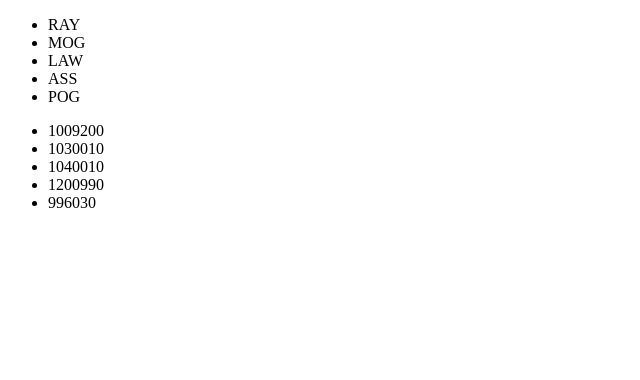
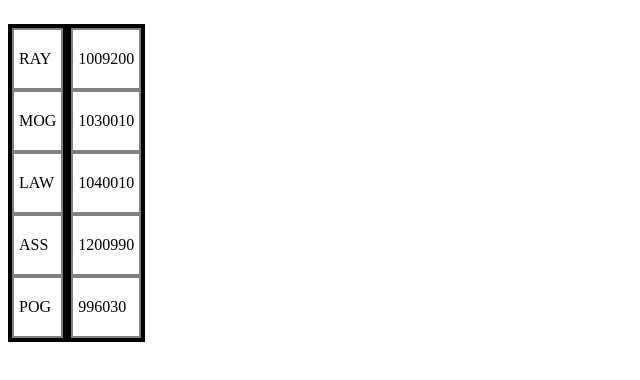
Before and after one commit to TheMichaelRay/w01d04homework, a plain HTML site: page index.html in a window 1280 px wide. Shown: the whole page, without its empty margins (0-640 px from the left). Drawn offline with Linux system fonts and the light colour scheme.

```diff
--- a/app.js
+++ b/app.js
@@ -37,5 +37,4 @@ var playerScores = {
 for (key in playerScores) {
   scoreList.innerHTML += '<li class="names">' + key + '</li>';
   scoreNumberList.innerHTML += '<li class="scores">' + playerScores[key] + '</li>';
-
 }
--- a/index.html
+++ b/index.html
@@ -3,6 +3,7 @@
   <head>
     <meta charset="utf-8">
     <title>Loops Practice</title>
+    <link rel="stylesheet" href="style.css" media="screen" title="no title" charset="utf-8">
   </head>
   <body>
     <ul id="highscores">
--- a/style.css
+++ b/style.css
@@ -0,0 +1,13 @@
+body {
+  display: inline-block;
+}
+#highscores, #scoreNumbers {
+  float: left;
+  border: 4px solid black;
+  padding: 0px;
+}
+li {
+  border: 2px solid grey;
+  list-style-type: none;
+  padding: 20px 5px;
+}
```
